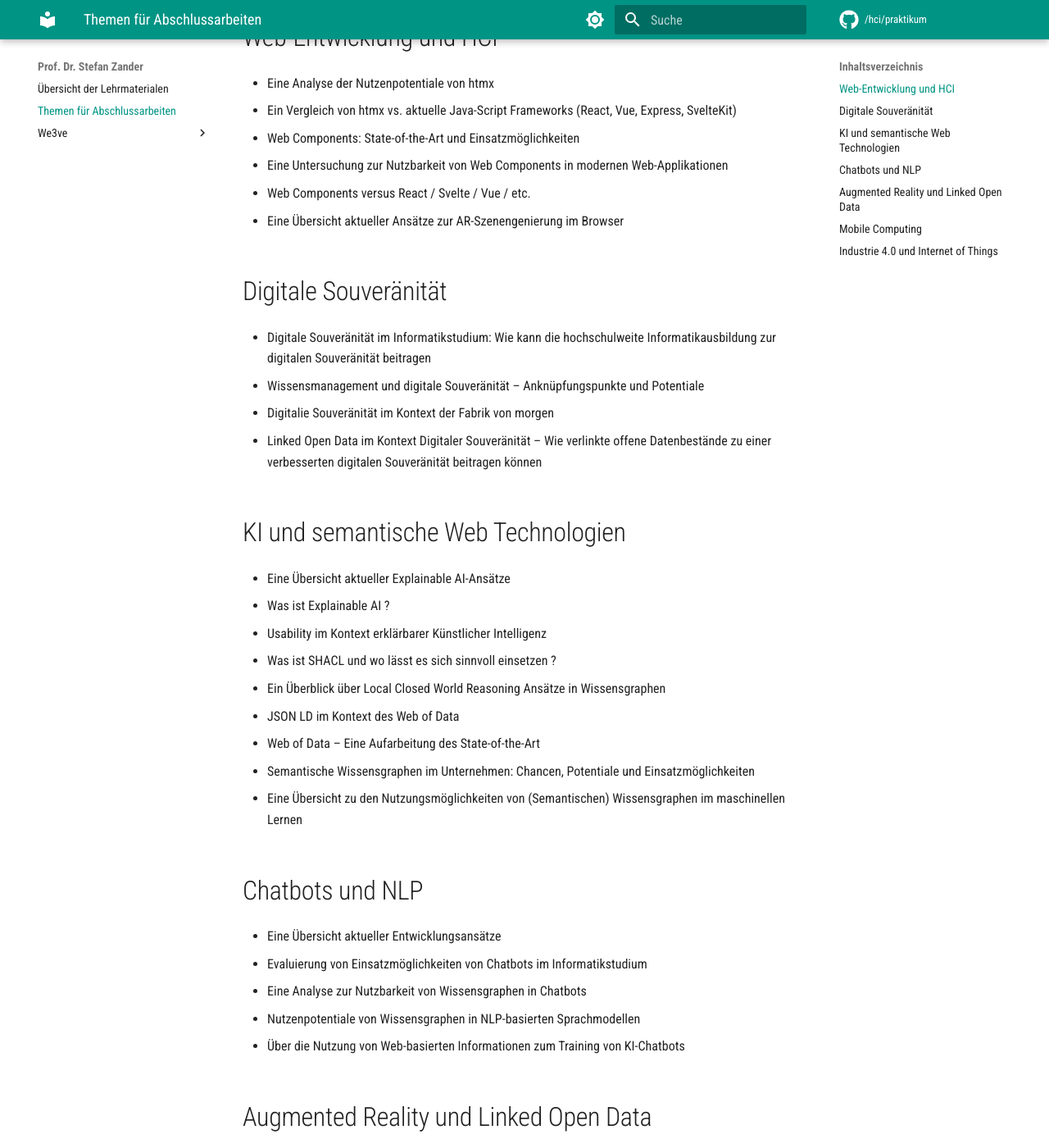
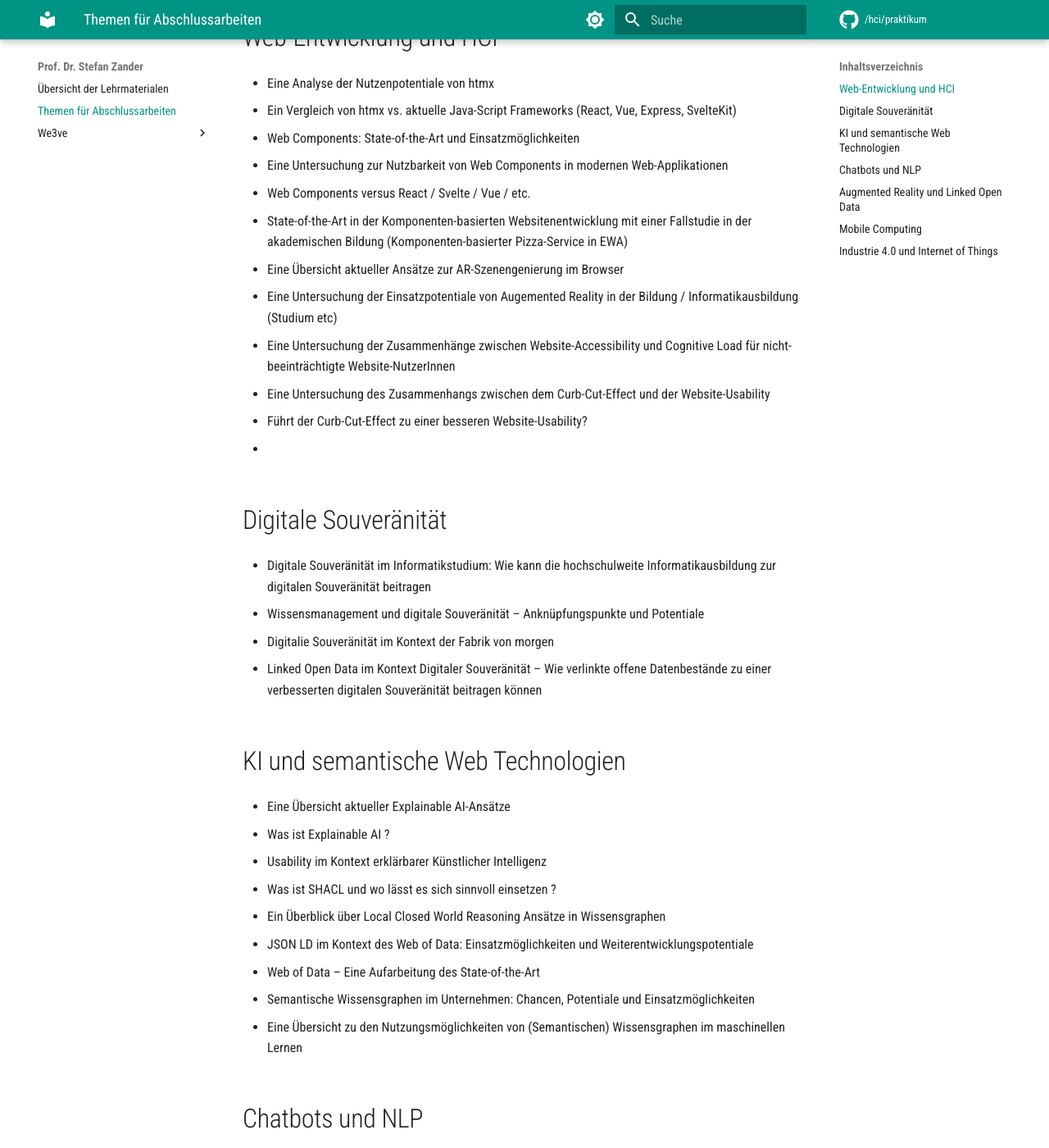
Before and after one commit to StefanZander/stefanzander.github.io, an MkDocs documentation site: the page built from docs/themen.md, in a window 1280 px wide and 1400 px high, scrolled down 408 px. Shown: the whole window at 82% size. Built offline with MkDocs 1.6.1 and Material for MkDocs 9.7.7, drawn with Linux system fonts in a browser that asks for light colours; comment, search, counter and statistics services are not loaded.

Commit message:
Update themen.md

```diff
--- a/docs/themen.md
+++ b/docs/themen.md
@@ -10,7 +10,13 @@ Die konkrete Ausgestaltung der Bearbeitung erfolgt in Abstimmung zwischen den St
 - Web Components: State-of-the-Art und Einsatzmöglichkeiten
 - Eine Untersuchung zur Nutzbarkeit von Web Components in modernen Web-Applikationen
 - Web Components versus React / Svelte / Vue / etc.
+- State-of-the-Art in der Komponenten-basierten Websitenentwicklung mit einer Fallstudie in der akademischen Bildung (Komponenten-basierter Pizza-Service in EWA)
 - Eine Übersicht aktueller Ansätze zur AR-Szenengenierung im Browser
+- Eine Untersuchung der Einsatzpotentiale von Augemented Reality in der Bildung / Informatikausbildung (Studium etc)
+- Eine Untersuchung der Zusammenhänge zwischen Website-Accessibility und Cognitive Load für nicht-beeinträchtigte Website-NutzerInnen
+- Eine Untersuchung des Zusammenhangs zwischen dem Curb-Cut-Effect und der Website-Usability
+- Führt der Curb-Cut-Effect zu einer besseren Website-Usability?
+-
 
 
 ## Digitale Souveränität
@@ -28,7 +34,7 @@ Die konkrete Ausgestaltung der Bearbeitung erfolgt in Abstimmung zwischen den St
 - Usability im Kontext erklärbarer Künstlicher Intelligenz
 - Was ist SHACL und wo lässt es sich sinnvoll einsetzen ?
 - Ein Überblick über Local Closed World Reasoning Ansätze in Wissensgraphen
-- JSON LD im Kontext des Web of Data
+- JSON LD im Kontext des Web of Data: Einsatzmöglichkeiten und Weiterentwicklungspotentiale
 - Web of Data – Eine Aufarbeitung des State-of-the-Art
 - Semantische Wissensgraphen im Unternehmen: Chancen, Potentiale und Einsatzmöglichkeiten
 - Eine Übersicht zu den Nutzungsmöglichkeiten von (Semantischen) Wissensgraphen im maschinellen Lernen
```
